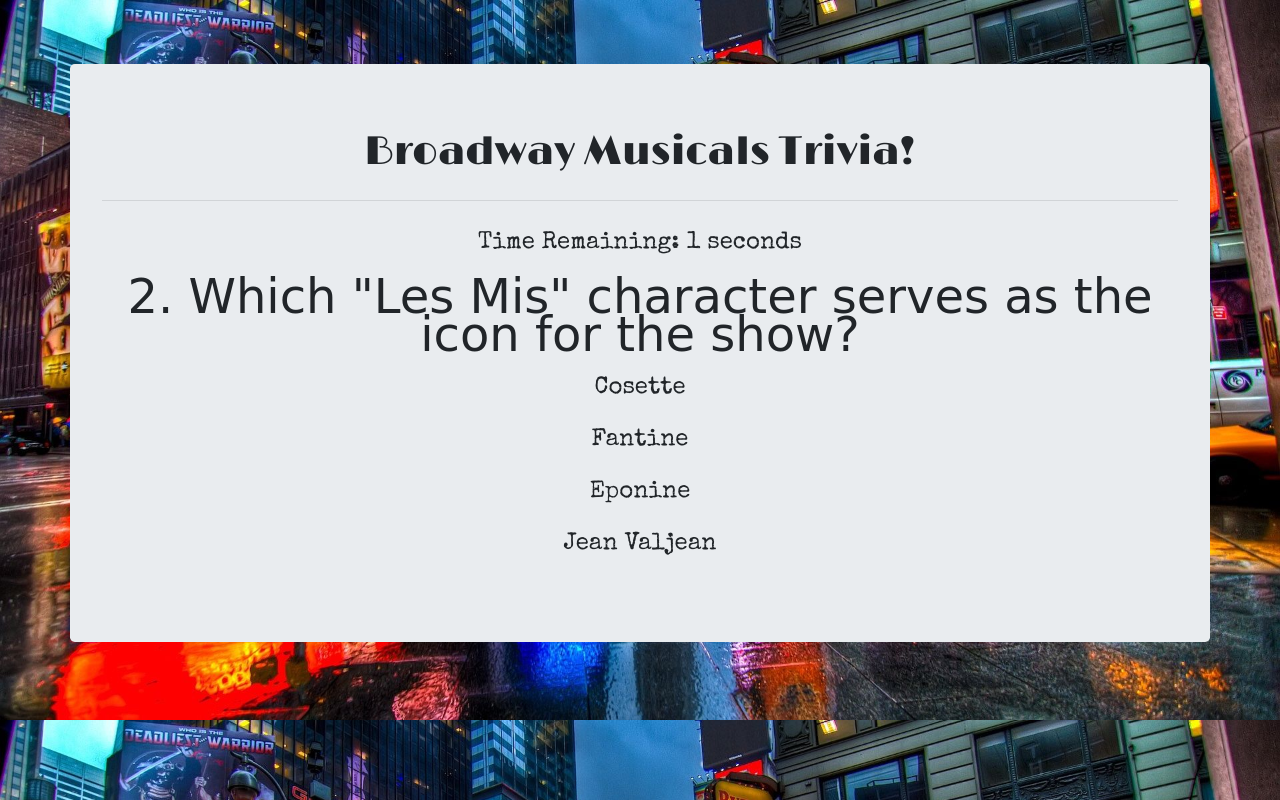
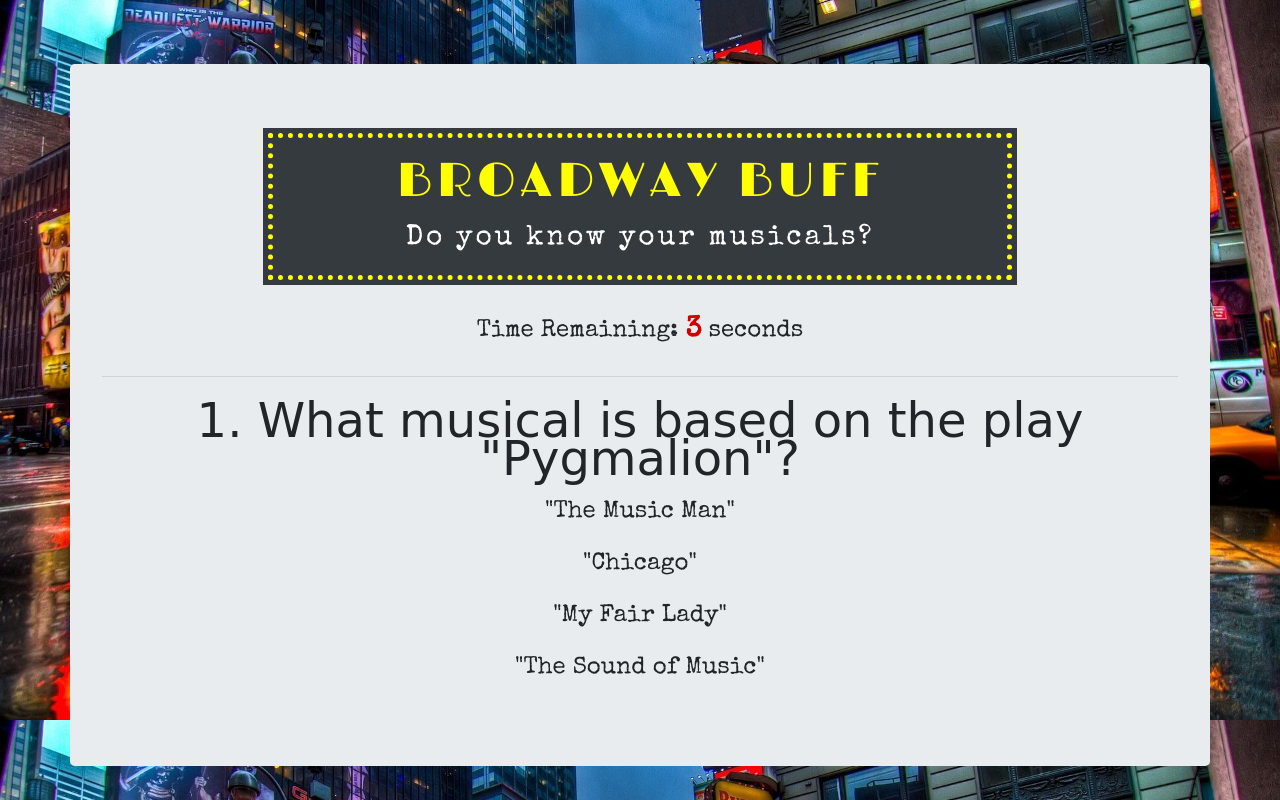
Before and after one commit to jkhwu/Trivia-Game, a plain HTML site: page index.html in a window 1280 px wide. Both pictures are taken after a click on the button "START". Drawn offline with nearby package versions, Linux system fonts and the light colour scheme; a web font is replaced by a local one.

Commit message:
added favicon, finished styling

```diff
--- a/assets/css/style.css
+++ b/assets/css/style.css
@@ -15,8 +15,39 @@ body {
     font-size: 1em;
 }
 
+header {
+    background-color: rgb(53, 58, 63);
+    padding: 5px;
+    width: 70%;
+    margin: 0 auto 1em auto;
+}
+
+.marquee {
+    border: 5px dotted yellow;
+}
+
 h1 {
+    color: yellow;
+    padding-top: 15px;
     font-family: 'Limelight', cursive;
+    padding-bottom: 0px;
+    letter-spacing: .1em;
+    font-size: 2em;
+}
+
+h3 {
+    color: white;
+    font-family: 'Special Elite', cursive;
+    padding-top: 5px;
+    padding-bottom: 15px;
+    letter-spacing: .1em;
+    line-height: 1em;
+}
+
+#countdown {
+    color: rgb(206, 0, 0);
+    font-weight: bolder;
+    font-size: 1.2em;
 }
 
 #qText {
@@ -51,3 +82,48 @@ img {
     min-width: 40%;
     max-width: 100%;
 }
+
+.choice:hover {
+    cursor: help;
+    color: rgb(0, 136, 32);
+}
+
+
+/* Pulse Grow */
+
+@-webkit-keyframes hvr-pulse-grow {
+    to {
+        -webkit-transform: scale(1.1);
+        transform: scale(1.1);
+    }
+}
+
+@keyframes hvr-pulse-grow {
+    to {
+        -webkit-transform: scale(1.1);
+        transform: scale(1.1);
+    }
+}
+
+.hvr-pulse-grow {
+    /* display: inline-block; */
+    vertical-align: middle;
+    -webkit-transform: perspective(1px) translateZ(0);
+    transform: perspective(1px) translateZ(0);
+    box-shadow: 0 0 1px transparent;
+}
+
+.hvr-pulse-grow:hover,
+.hvr-pulse-grow:focus,
+.hvr-pulse-grow:active {
+    -webkit-animation-name: hvr-pulse-grow;
+    animation-name: hvr-pulse-grow;
+    -webkit-animation-duration: 0.3s;
+    animation-duration: 0.3s;
+    -webkit-animation-timing-function: linear;
+    animation-timing-function: linear;
+    -webkit-animation-iteration-count: infinite;
+    animation-iteration-count: infinite;
+    -webkit-animation-direction: alternate;
+    animation-direction: alternate;
+}
--- a/assets/javascript/app.js
+++ b/assets/javascript/app.js
@@ -35,9 +35,9 @@ function startGame() {
     currQuestion = "";
     currAnswer = "";
     userGuess = "";
-    timeLimit = 1; //seconds, change for testing
+    timeLimit = 5; //seconds, change for testing
     timeLeft = timeLimit;
-    waitTime = 1000; //ms, change for testing
+    waitTime = 5000; //ms, change for testing
     isGameOver = false;
     $("#startBtn").hide();
     pickQuestions();
--- a/index.html
+++ b/index.html
@@ -14,18 +14,24 @@
     <!-- My Links -->
     <link rel="stylesheet" href="assets/css/style.css">
     <link href="https://fonts.googleapis.com/css?family=Jomhuria|Limelight|Special+Elite" rel="stylesheet">
+    <link rel="shortcut icon" href="assets/images/favicon.png" type="image/x-icon" />
 </head>
 
 <body>
     <main class="container jumbotron">
-        <h1>Broadway Musicals Trivia!</h1>
+        <header>
+            <div class="marquee">
+                <h1>BROADWAY BUFF</h1>
+                <h3>Do you know your musicals?</h3>
+            </div>
+        </header>
+        <p id="timeText">Time Remaining: <span id="countdown">#countdown</span> seconds</p>
         <hr class="my-4">
-        <p id="timeText">Time Remaining: <span id="countdown">#countdown</span> seconds</p>
         <p id="qText">#qText</p>
-        <p id="0" class="choice">.choice #0</p>
-        <p id="1" class="choice">.choice #1</p>
-        <p id="2" class="choice">.choice #2</p>
-        <p id="3" class="choice">.choice #3</p>
+        <p id="0" class="choice hvr-pulse-grow">.choice #0</p>
+        <p id="1" class="choice hvr-pulse-grow">.choice #1</p>
+        <p id="2" class="choice hvr-pulse-grow">.choice #2</p>
+        <p id="3" class="choice hvr-pulse-grow">.choice #3</p>
         <p id="resultsText">#resultsText</p>
         <p id="detailsText">#detailsText</p>
         <img>
```
Also changed, not shown: assets/images/favicon.png (added).
